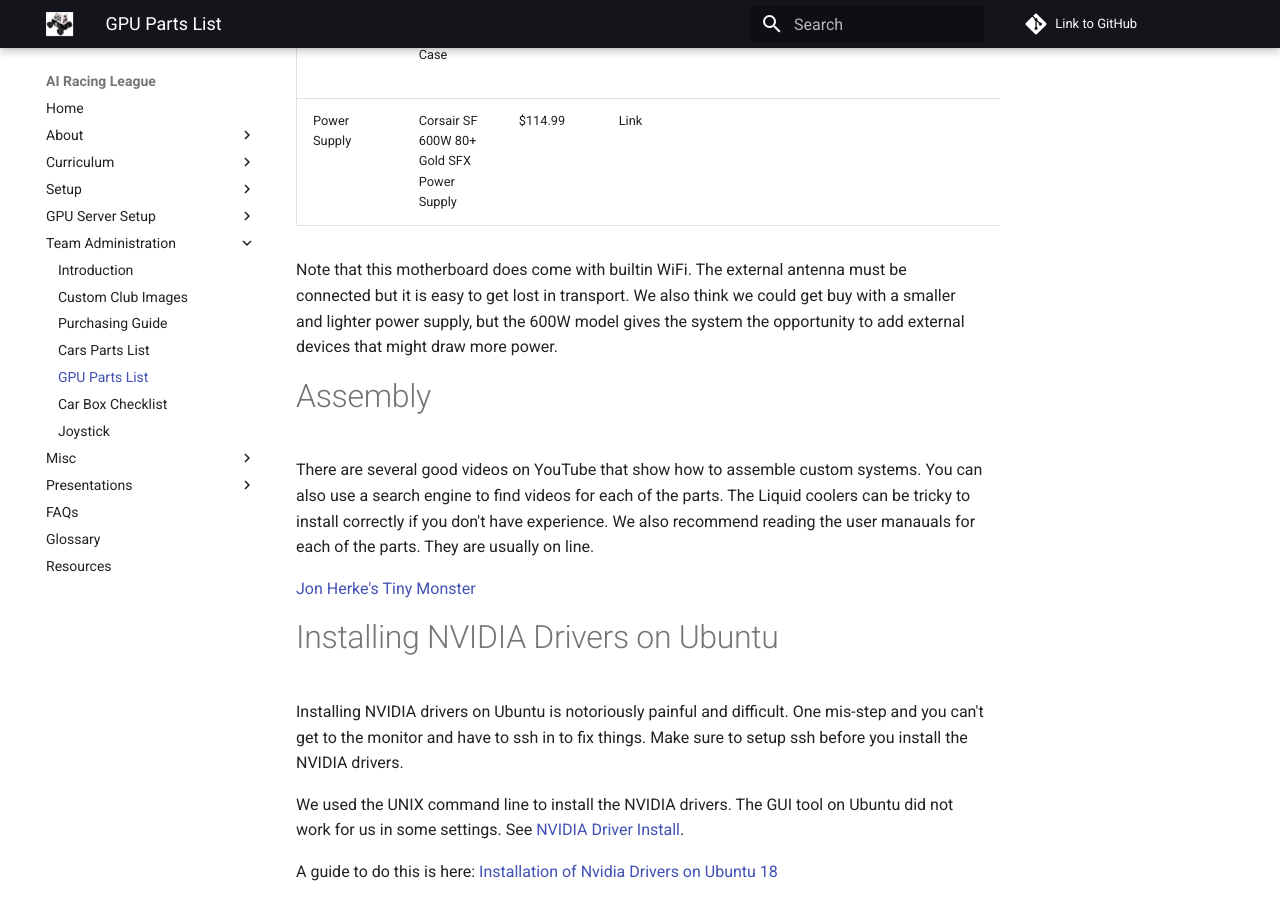
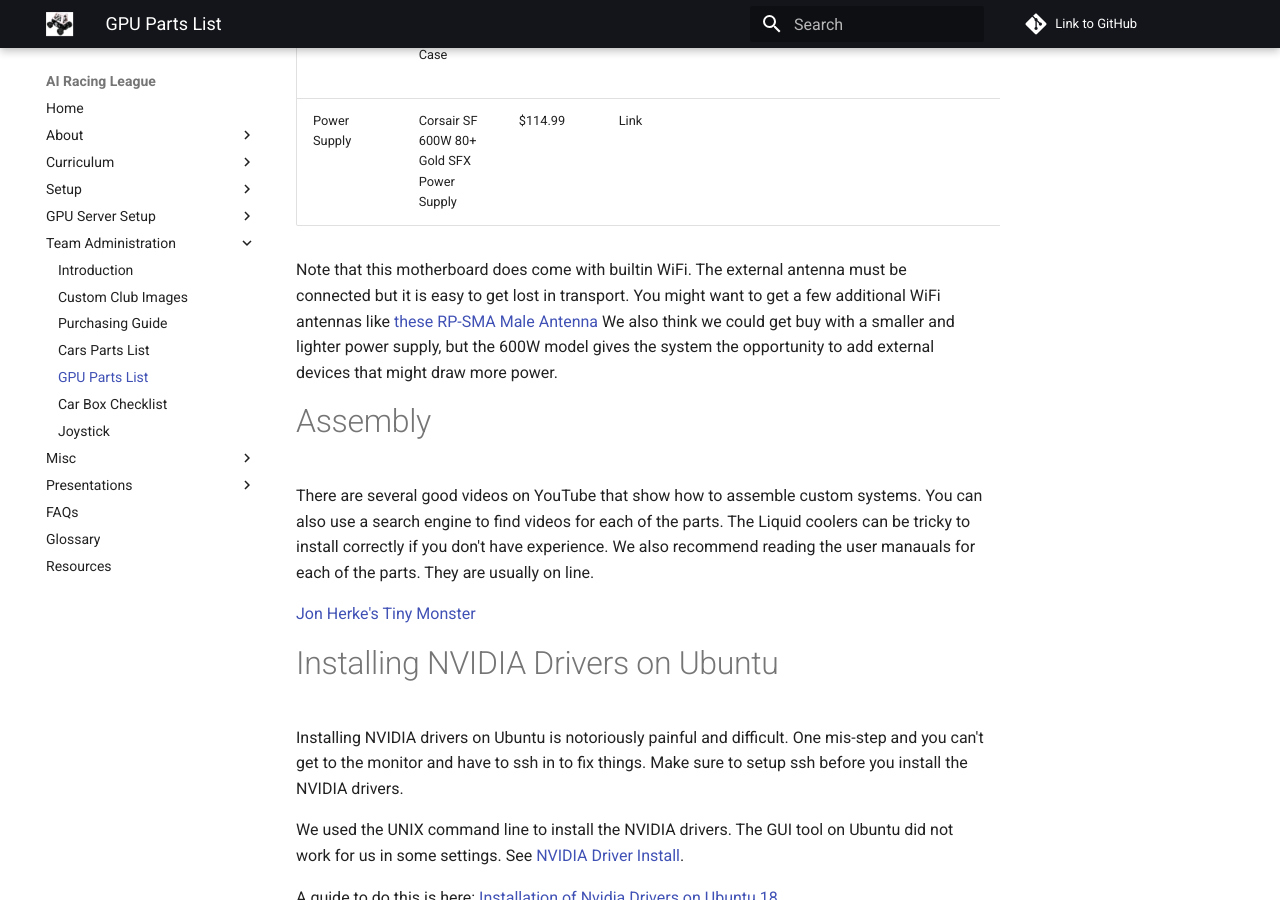
Before and after one commit to CoderDojoTC/ai-racing-league, an MkDocs documentation site: the page built from docs/admin/gpu-parts.md, in a window 1280 px wide and 900 px high, scrolled down 2824 px. Built offline with MkDocs 1.6.1 and Material for MkDocs 9.7.7, drawn with Linux system fonts in a browser that asks for light colours; comment, search, counter and statistics services are not loaded.

Commit message:
updated content

```diff
--- a/docs/admin/gpu-parts.md
+++ b/docs/admin/gpu-parts.md
@@ -55,13 +55,13 @@
 
 Note that this motherboard does come with builtin WiFi.
 The external antenna must be connected but it is easy to get lost in transport.
+You might want to get a few additional WiFi antennas like [these RP-SMA Male Antenna](https://www.amazon.com/gp/product/B08S396GRP/ref=ppx_od_dt_b_asin_title_s00?ie=UTF8&psc=1)
 We also think we could get buy with a smaller and lighter power supply, but the 600W model gives
 the system the opportunity to add external devices that might draw more power.
 
 # Assembly
 There are several good videos on YouTube that show how to assemble custom systems.
-You can also use a search
-engine to find videos for each of the parts.  The Liquid coolers can be tricky to install correctly if you
+You can also use a search engine to find videos for each of the parts.  The Liquid coolers can be tricky to install correctly if you
 don't have experience.  We also recommend reading the user manauals for each of the parts.  They are usually on line.
 
 [Jon Herke's Tiny Monster](https://pcpartpicker.com/user/Herk89/saved/ypHZf7)
```
Also changed, not shown: site/glossary/index.html, site/search/search_index.json, site/sitemap.xml, 1 other file.
